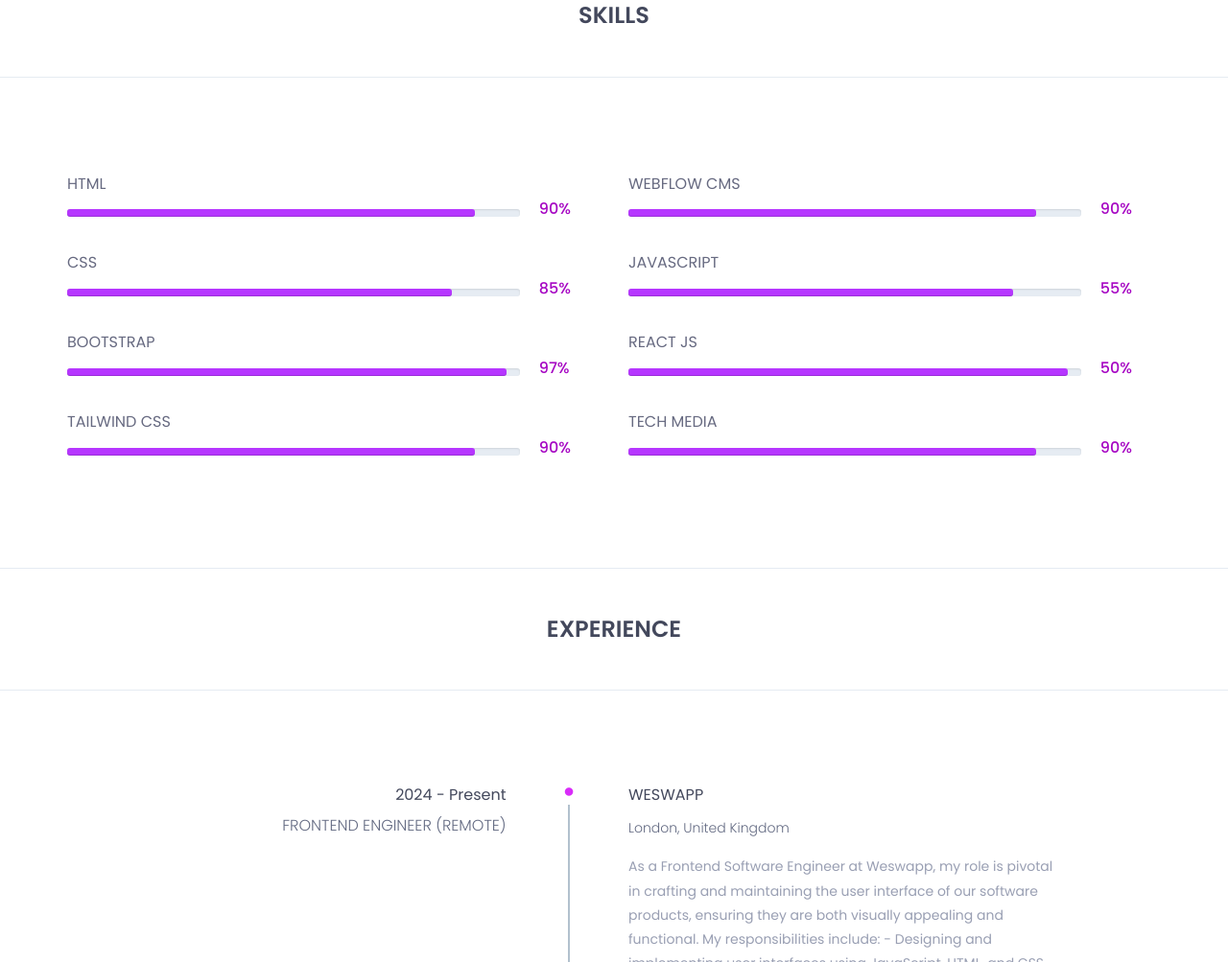
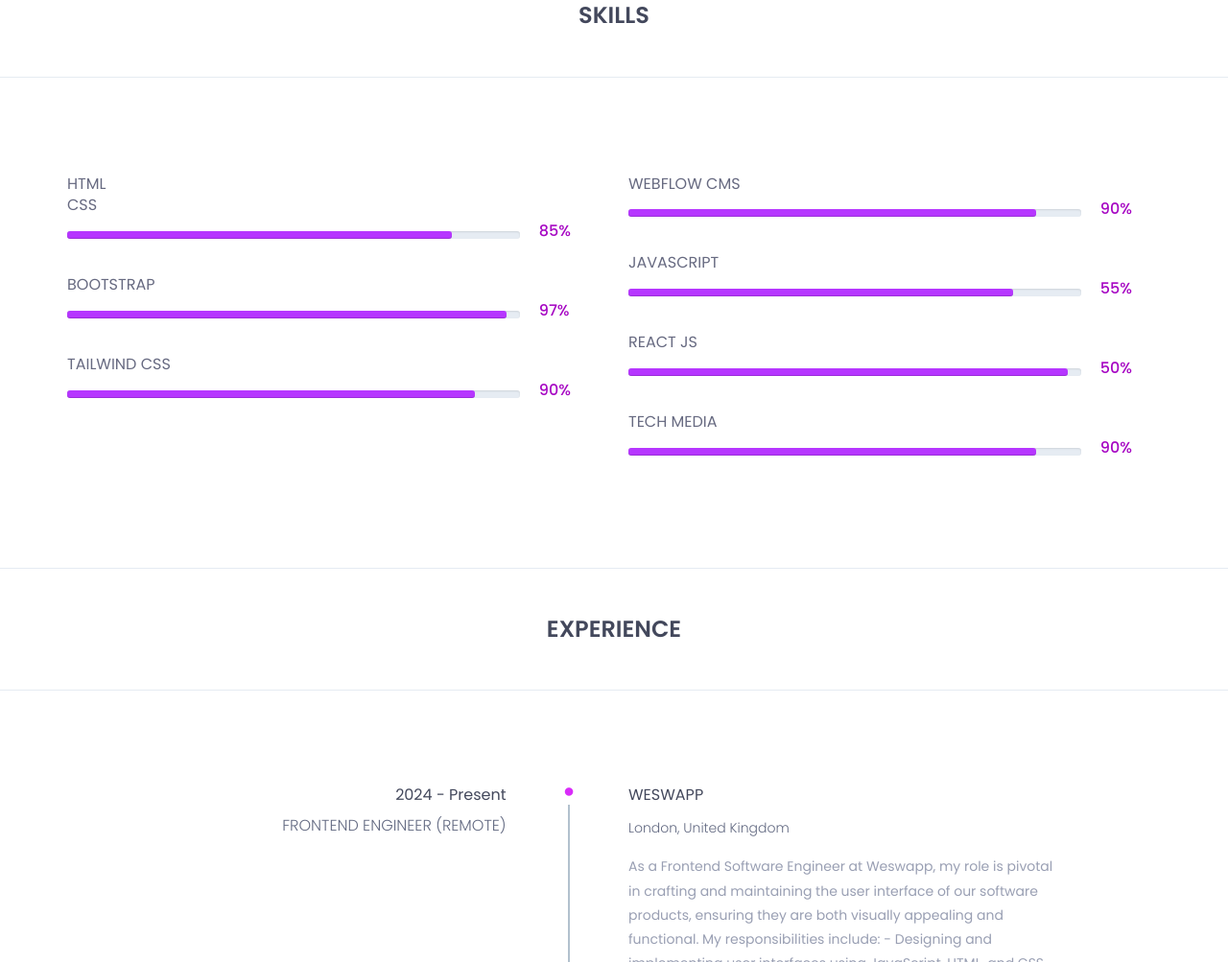
Before and after one commit to AbdulGoniyy/My-Coded-portfolio, a plain HTML site: page index.html in a window 1280 px wide. Shown: the part 2472-3475 px from the top of the page at 96% size. Drawn offline with nearby package versions, Linux system fonts and the light colour scheme.

Commit message:
Update index.html

```diff
--- a/index.html
+++ b/index.html
@@ -293,14 +293,7 @@
 								<div class="single-skill-content">
 									<div class="barWrapper">
 										<span class="progressText">HTML</span>
-										<div class="single-progress-txt">
-											<div class="progress ">
-												<div class="progress-bar" role="progressbar" aria-valuenow="90" aria-valuemin="25" aria-valuemax="90" style="">
 
-												</div>
-											</div>
-											<h3>90%</h3>
-										</div>
 									</div><!-- /.barWrapper -->
 									<div class="barWrapper">
 										<span class="progressText">CSS</span>
```
